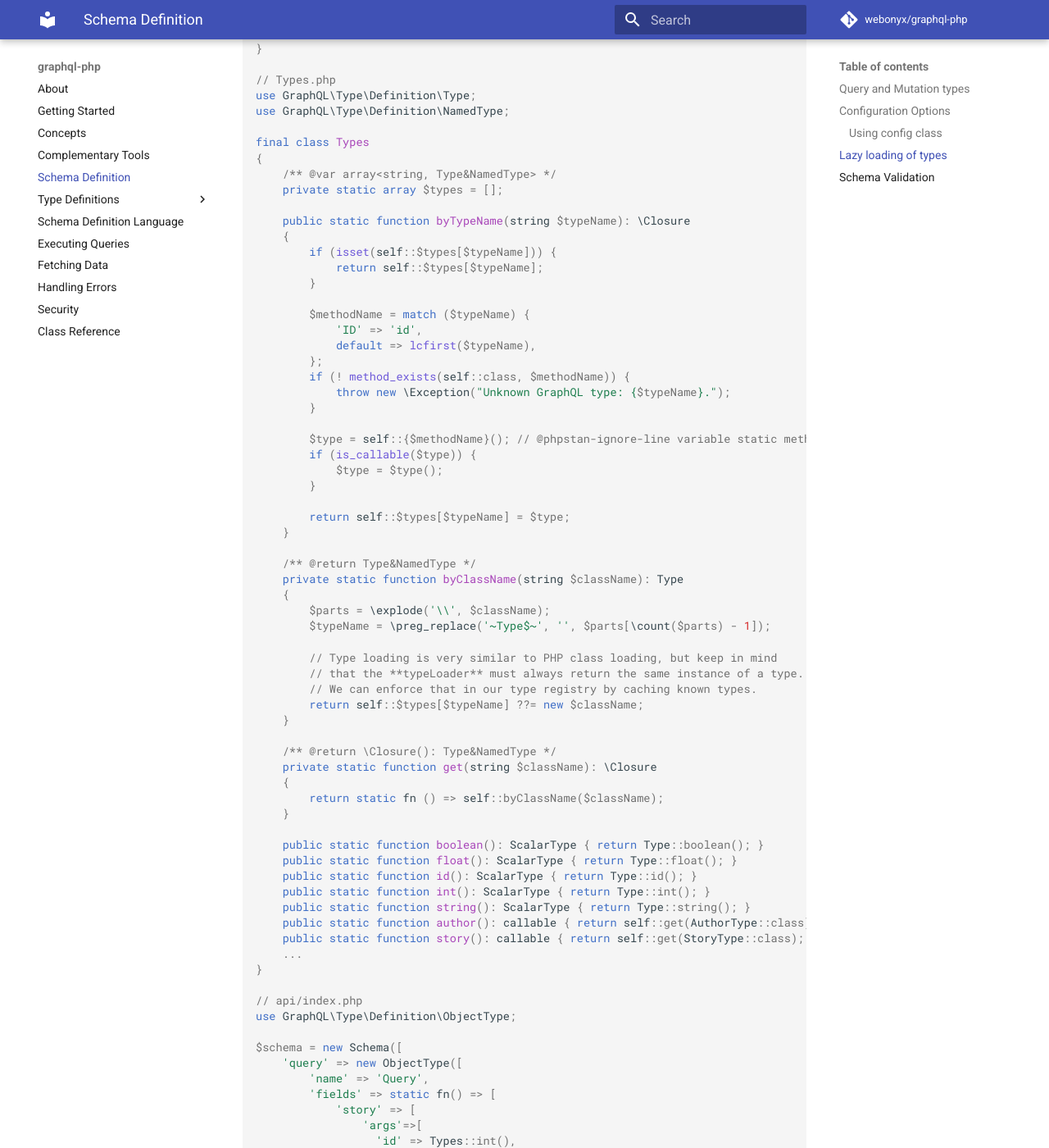
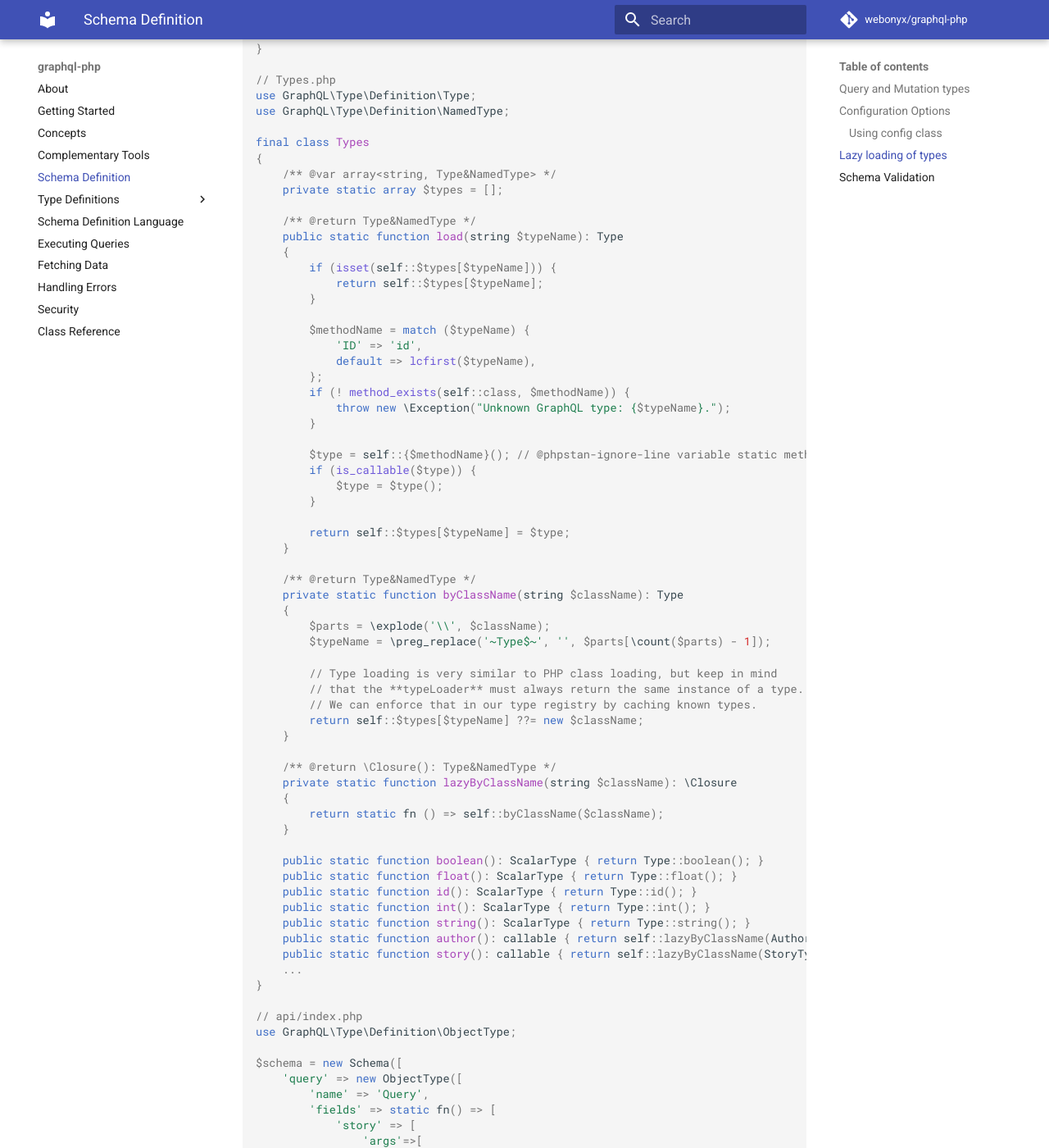
Before and after one commit to webonyx/graphql-php, an MkDocs documentation site: the page built from docs/schema-definition.md, in a window 1280 px wide and 1400 px high, scrolled down 3900 px. Shown: the whole window at 82% size. Built offline with MkDocs 1.6.1 and Material for MkDocs 9.7.7, drawn with Linux system fonts in a browser that asks for light colours; comment, search, counter and statistics services are not loaded.

Commit message:
improve types and naming

````diff
--- a/docs/schema-definition.md
+++ b/docs/schema-definition.md
@@ -164,7 +164,8 @@ final class Types
     /** @var array<string, Type&NamedType> */
     private static array $types = [];
 
-    public static function byTypeName(string $typeName): \Closure
+    /** @return Type&NamedType */
+    public static function load(string $typeName): Type
     {
         if (isset(self::$types[$typeName])) {
             return self::$types[$typeName];
@@ -199,7 +200,7 @@ final class Types
     }
 
     /** @return \Closure(): Type&NamedType */
-    private static function get(string $className): \Closure
+    private static function lazyByClassName(string $className): \Closure
     {
         return static fn () => self::byClassName($className);
     }
@@ -209,8 +210,8 @@ final class Types
     public static function id(): ScalarType { return Type::id(); }
     public static function int(): ScalarType { return Type::int(); }
     public static function string(): ScalarType { return Type::string(); }
-    public static function author(): callable { return self::get(AuthorType::class); }
-    public static function story(): callable { return self::get(StoryType::class); }
+    public static function author(): callable { return self::lazyByClassName(AuthorType::class); }
+    public static function story(): callable { return self::lazyByClassName(StoryType::class); }
     ...
 }
 
@@ -231,7 +232,7 @@ $schema = new Schema([
             ],
         ],
     ]),
-    'typeLoader' => Types::byTypeName(...),
+    'typeLoader' => Types::load(...),
 ]);
 ```
 
````
Also changed, not shown: 2 other files.
